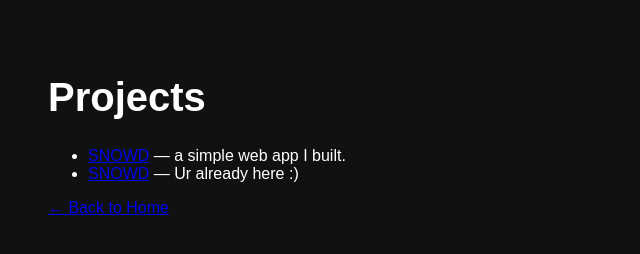
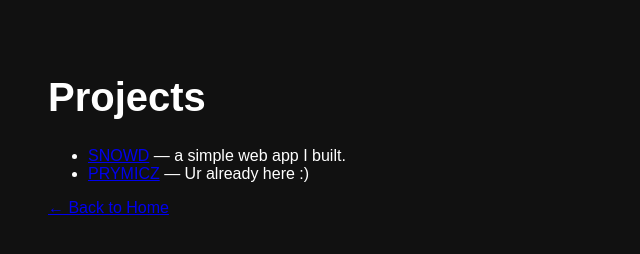
Before and after one commit to MrKacperP/MrKacperP.github.io, a plain HTML site: page projects/index.html in a window 1280 px wide. Shown: the full height of the page, 0-640 px from the left. Drawn offline with Linux system fonts and the light colour scheme.

Commit message:
Update project link name from SNOWD to PRYMICZ

```diff
--- a/projects/index.html
+++ b/projects/index.html
@@ -9,7 +9,7 @@
 
     <ul>
       <li><a href="https://snowd.ca" target="_blank">SNOWD</a> — a simple web app I built.</li>
-      <li><a href="https://prymicz.me" target="_blank">SNOWD</a> — Ur already here :)</li>
+      <li><a href="https://prymicz.me" target="_blank">PRYMICZ</a> — Ur already here :)</li>
     </ul>
 
     <a href="/">← Back to Home</a>
```
